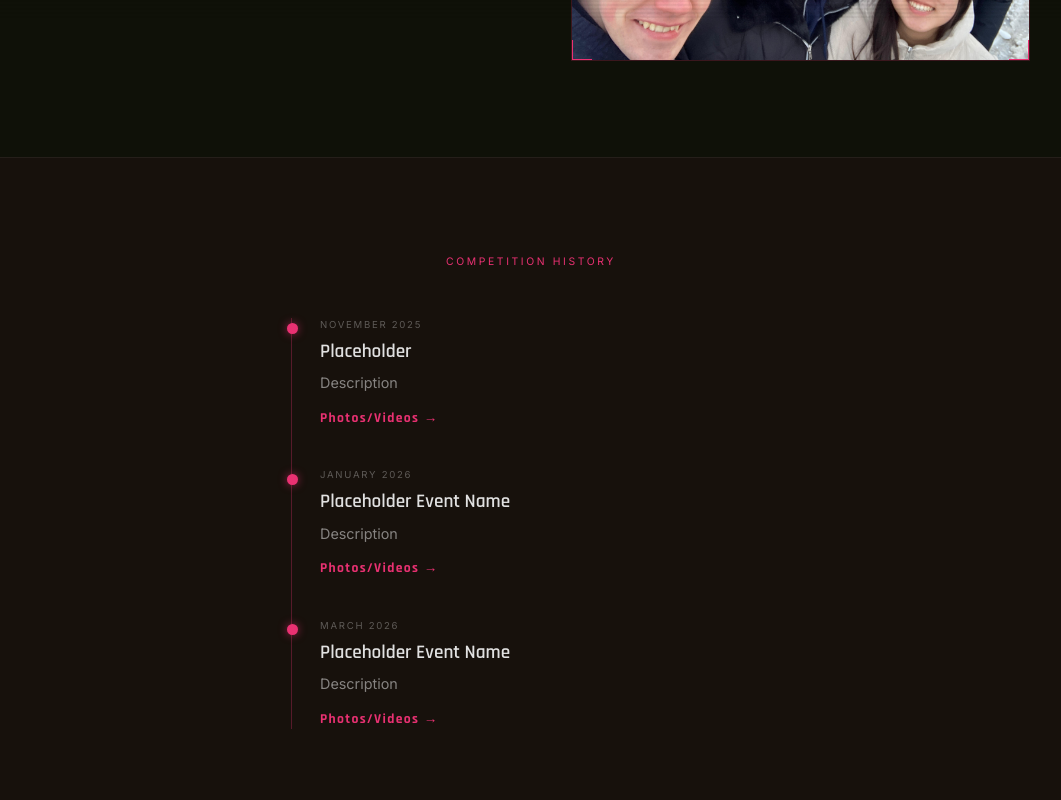
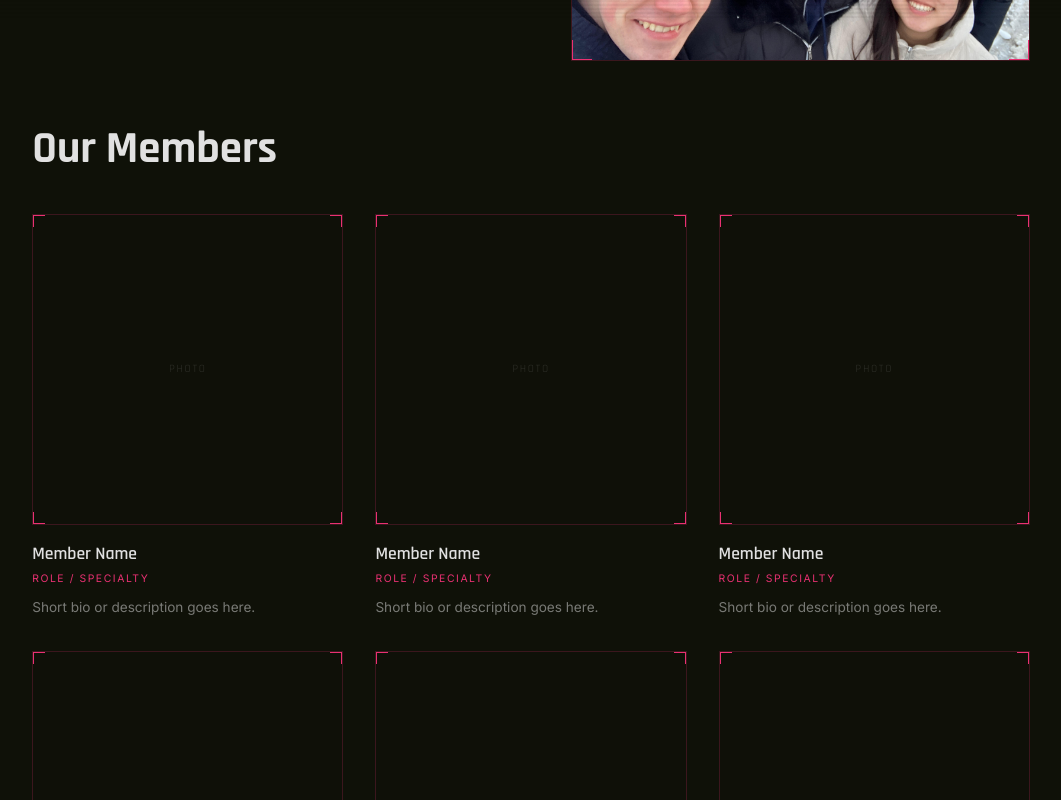
Before and after one commit to ising2025/kelly, a React (Vite) app: page /about in a window 1280 px wide. Shown: the part 780-1580 px from the top of the page, without its empty margins (109-1170 px from the left). Built offline with nearby package versions, Linux system fonts and the light colour scheme; no server answers.

Commit message:
updated About with team members
added an Our Members section that needs to be filled in with pictures/names/descriptions (if we want them)

```diff
--- a/src/About.jsx
+++ b/src/About.jsx
@@ -1,6 +1,18 @@
 import { useState, useEffect, useRef, useCallback } from "react";
 import { Link } from "react-router-dom";
 import "@google/model-viewer";
+
+const teamMembers = [
+  { name: "Member Name", role: "Role / Specialty", photo: null, bio: "Short bio or description goes here." },
+  { name: "Member Name", role: "Role / Specialty", photo: null, bio: "Short bio or description goes here." },
+  { name: "Member Name", role: "Role / Specialty", photo: null, bio: "Short bio or description goes here." },
+  { name: "Member Name", role: "Role / Specialty", photo: null, bio: "Short bio or description goes here." },
+  { name: "Member Name", role: "Role / Specialty", photo: null, bio: "Short bio or description goes here." },
+  { name: "Member Name", role: "Role / Specialty", photo: null, bio: "Short bio or description goes here." },
+  { name: "Member Name", role: "Role / Specialty", photo: null, bio: "Short bio or description goes here." },
+  { name: "Member Name", role: "Role / Specialty", photo: null, bio: "Short bio or description goes here." },
+  { name: "Member Name", role: "Role / Specialty", photo: null, bio: "Short bio or description goes here." },
+];
 
 const competitions = [
   {
@@ -180,11 +192,9 @@ export default function About() {
         />
       </section>
 
-      {/* ── WHO ARE WE ──────────────────────────────────────────────────── */}
-      <section style={{
-        maxWidth: 1100, margin: "0 auto", padding: "4rem 4vw 6rem",
-        display: "grid", gridTemplateColumns: "1fr 1fr", gap: "5rem", alignItems: "center",
-      }}>
+      {/* ── WHO ARE WE + OUR MEMBERS ─────────────────────────────────────── */}
+      <section style={{ maxWidth: 1100, margin: "0 auto", padding: "4rem 4vw 6rem" }}>
+        <div style={{ display: "grid", gridTemplateColumns: "1fr 1fr", gap: "5rem", alignItems: "center", marginBottom: "4rem" }}>
           <div>
             <span style={{ fontFamily: "'Inter', sans-serif", fontSize: "0.65rem", letterSpacing: "0.25em", textTransform: "uppercase", color: "#E93172", display: "block", marginBottom: "1.25rem" }}>
               The Team
@@ -208,12 +218,7 @@ export default function About() {
             </p>
           </div>
 
-        <div style={{
-          aspectRatio: "4/3",
-          border: "1px solid rgba(233,49,114,0.2)",
-          position: "relative",
-          overflow: "hidden",
-        }}>
+          <div style={{ aspectRatio: "4/3", border: "1px solid rgba(233,49,114,0.2)", position: "relative", overflow: "hidden" }}>
             {["top:0;left:0", "top:0;right:0", "bottom:0;left:0", "bottom:0;right:0"].map((pos, i) => (
               <div key={i} style={{
                 position: "absolute",
@@ -226,6 +231,57 @@ export default function About() {
               }} />
             ))}
             <img src="/team.jpg" alt="Our team" style={{ width: "100%", height: "100%", objectFit: "cover", display: "block" }} />
+          </div>
+        </div>
+
+        <GlitchText
+          text="Our Members"
+          as="h2"
+          style={{
+            fontFamily: "'Rajdhani', sans-serif",
+            fontSize: "clamp(1.8rem, 3.5vw, 2.8rem)",
+            fontWeight: 700,
+            color: "#E1E1E1",
+            margin: "0 0 2.5rem",
+            lineHeight: 1.1,
+          }}
+        />
+        <div style={{ display: "grid", gridTemplateColumns: "repeat(3, 1fr)", gap: "2rem" }}>
+          {teamMembers.map((member, i) => (
+            <div key={i} style={{ display: "flex", flexDirection: "column", gap: "1rem" }}>
+              <div style={{ aspectRatio: "1/1", border: "1px solid rgba(233,49,114,0.2)", position: "relative", overflow: "hidden", background: "rgba(15,17,8,0.8)" }}>
+                {["top:0;left:0", "top:0;right:0", "bottom:0;left:0", "bottom:0;right:0"].map((pos, j) => (
+                  <div key={j} style={{
+                    position: "absolute",
+                    ...(Object.fromEntries(pos.split(";").map((p) => p.split(":")))),
+                    width: 12, height: 12,
+                    borderTop: j < 2 ? "1px solid #E93172" : "none",
+                    borderBottom: j >= 2 ? "1px solid #E93172" : "none",
+                    borderLeft: j % 2 === 0 ? "1px solid #E93172" : "none",
+                    borderRight: j % 2 === 1 ? "1px solid #E93172" : "none",
+                  }} />
+                ))}
+                {member.photo ? (
+                  <img src={member.photo} alt={member.name} style={{ width: "100%", height: "100%", objectFit: "cover", display: "block" }} />
+                ) : (
+                  <div style={{ width: "100%", height: "100%", display: "flex", alignItems: "center", justifyContent: "center", color: "rgba(225,225,225,0.15)", fontFamily: "'Rajdhani', sans-serif", fontSize: "0.7rem", letterSpacing: "0.15em", textTransform: "uppercase" }}>
+                    Photo
+                  </div>
+                )}
+              </div>
+              <div>
+                <div style={{ fontFamily: "'Rajdhani', sans-serif", fontSize: "1.1rem", fontWeight: 600, color: "#E1E1E1", marginBottom: "0.2rem" }}>
+                  {member.name}
+                </div>
+                <div style={{ fontFamily: "'Inter', sans-serif", fontSize: "0.65rem", letterSpacing: "0.15em", textTransform: "uppercase", color: "#E93172", marginBottom: "0.6rem" }}>
+                  {member.role}
+                </div>
+                <p style={{ fontSize: "0.85rem", lineHeight: 1.7, color: "rgba(225,225,225,0.5)", margin: 0 }}>
+                  {member.bio}
+                </p>
+              </div>
+            </div>
+          ))}
         </div>
       </section>
 
```
Lines whose indentation alone changed are shown as unchanged.
